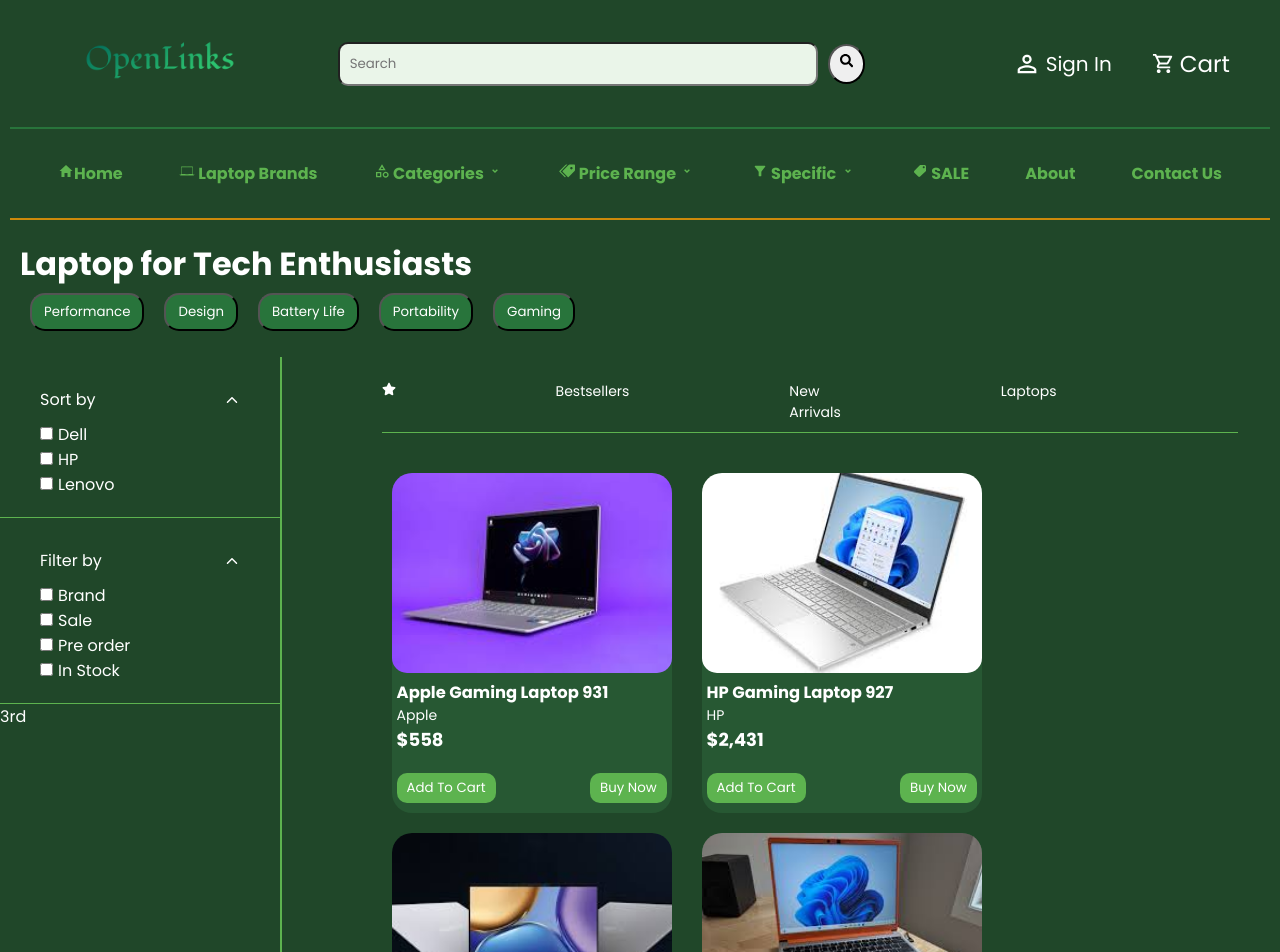
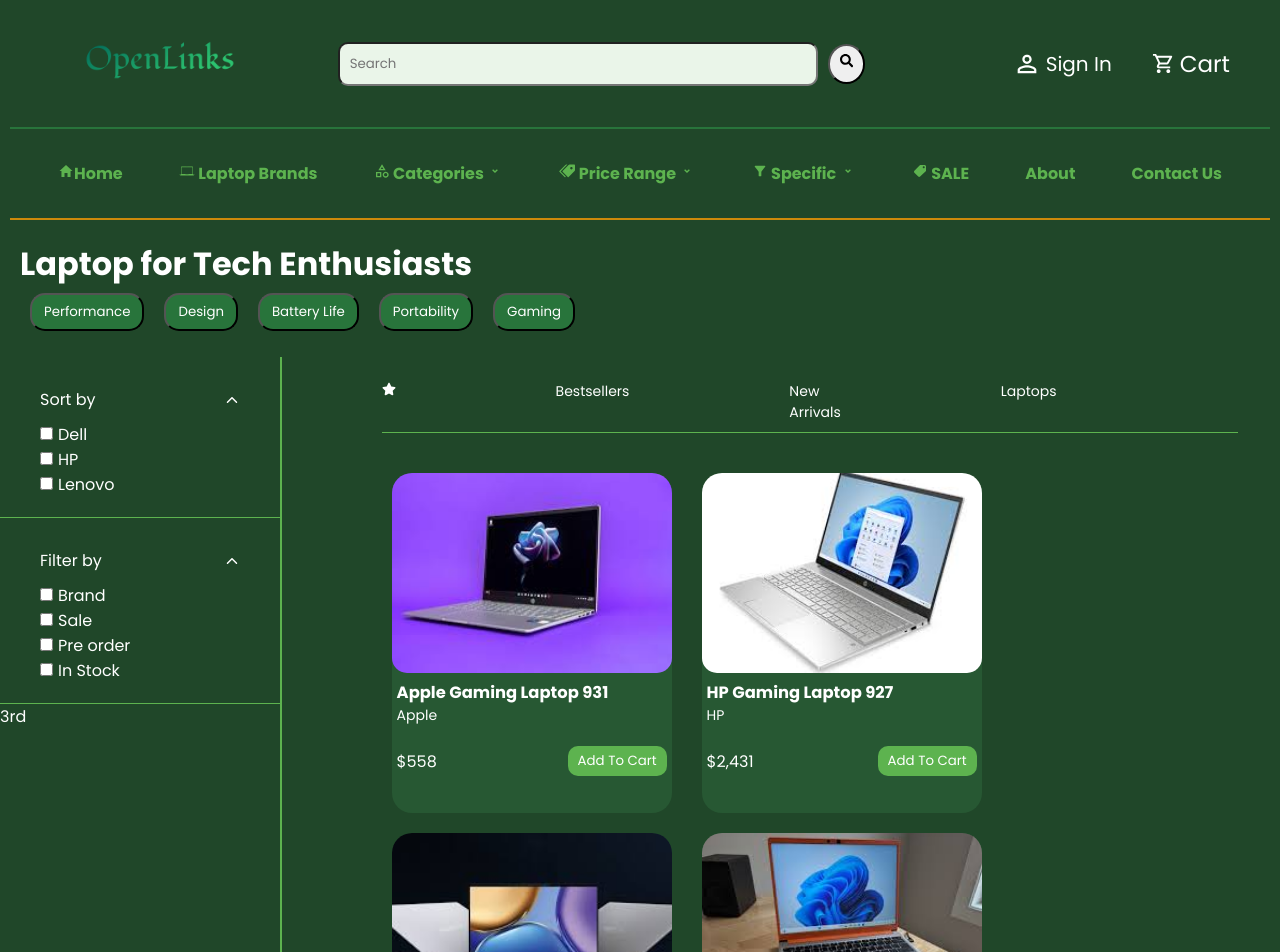
Before and after one commit to Gahbriehel/openlinks, a React (Create React App) app in the folder openlinks/: page / in a window 1280 px wide. Shown: the top 952 px of the page. Built offline with nearby package versions, Linux system fonts and the light colour scheme; data requests are answered from the project's data file.

Commit message:
refactor: move price display to card actions in product listing

```diff
--- a/openlinks/src/components/ProductListing.js
+++ b/openlinks/src/components/ProductListing.js
@@ -15,6 +15,7 @@
     }, [])
 
     const laptops = productData.products
+    console.log(laptops)
 
     if (productData.loading === true)
         return (
@@ -43,11 +44,10 @@
                         <div className='card_info'>
                             <h3>{laptop.name}</h3>
                             <p>{laptop.brand}</p>
-                            <p className='price_p'>${new Intl.NumberFormat('en-us').format(laptop.price)}</p>
                         </div>
                         <div className='card_actions'>
+                        <p className='price_p'>${new Intl.NumberFormat('en-us').format(laptop.price)}</p>
                             <button onClick={() => dispatch(addToCart(laptop))}>Add To Cart</button>
-                            <button>Buy Now</button>
                         </div>
                     </div>
                 </div>
```
